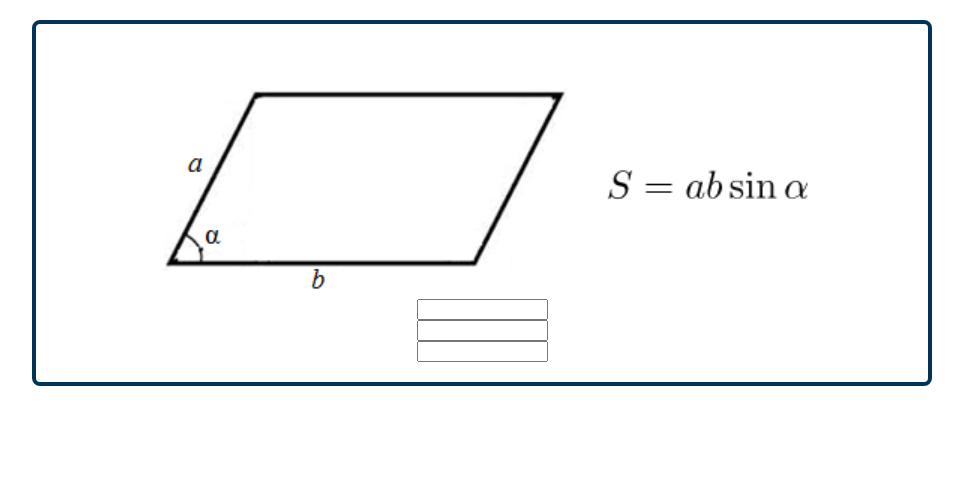
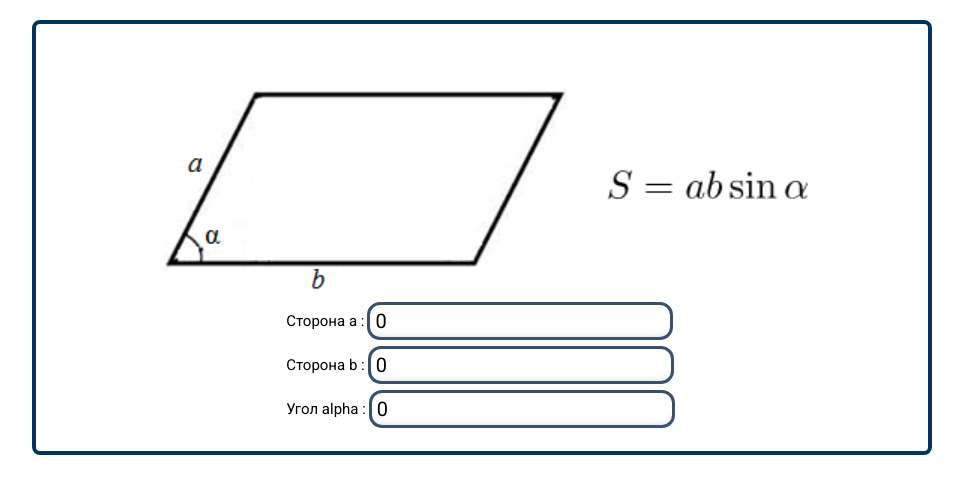
Before and after one commit to BobVoit/summer_prac, a React (Create React App) app: page / in a window 1280 px wide. Shown: the top 494 px of the page, without its empty margins (158-1121 px from the left). Built offline with nearby package versions, Linux system fonts and the light colour scheme.

Commit message:
Add styles for fields

```diff
--- a/src/App.js
+++ b/src/App.js
@@ -1,17 +1,34 @@
+import { useState } from 'react';
 import './styles/index.scss';
 import Image from './components/Image';
 import Field from './components/Field';
 
 function App() {
+  const [a, aSetValue] = useState(0);
+  const [b, bSetValue] = useState(0);
+  const [alpha, alphaSetValue] = useState(0);
+
   return (
     <div className="wrapper">
       <div className="container">
         <div className="main">
           <Image />
           <div className="fields">
-            <Field />
-            <Field />
-            <Field />
+            <Field
+              name="Сторона a"
+              value={a}
+              change={e => aSetValue(e.target.value)}
+            />
+            <Field
+              name="Сторона b"
+              value={b}
+              change={e => bSetValue(e.target.value)}
+            />
+            <Field
+              name="Угол alpha"
+              value={alpha}
+              change={e => alphaSetValue(e.target.value)}
+            />
           </div>
         </div>
       </div>
--- a/src/components/Field.js
+++ b/src/components/Field.js
@@ -1,13 +1,27 @@
 
 
-const Field = ({  }) => {
+const Field = ({
+    name = "",
+    change = () => {},
+    value = "",
+}) => {
 
     const styles = {
         maxWidth: '1000px',
     }
     return (
         <div className="field" style={styles}>
-            <input type="text" />
+            <label
+                className="field__label"
+            >{name + " : "}</label>
+            <div className="field__wrapper">
+                <input
+                    type="text"
+                    className="field__input"
+                    onChange={change}
+                    value={value}
+                />
+            </div>
         </div>
     );
 }
--- /dev/null
+++ b/src/styles/field.scss
@@ -0,0 +1,33 @@
+.field {
+    display: flex;
+    align-items: center;
+}
+
+.field__label {
+    font-size: 1.5rem;
+    user-select: none;
+}
+
+.field__wrapper {
+    width: 30rem;
+    border-radius: 1rem;
+
+    outline: .3rem solid #3a506b;
+    //border: .3rem solid #3a506b;
+    padding: .3rem;
+    margin: .6rem;
+    box-shadow: 0px -9px 10px -13px #3a506b97 inset;
+
+    transition: all ease-in 0.1s;
+
+    &:focus-within {
+        box-shadow: 0px -9px 15px -13px #3a506b inset;
+    }
+
+}
+
+.field__input {
+    width: 100%;
+    height: 100%;
+    font-size: 2rem;
+}
--- a/src/styles/index.scss
+++ b/src/styles/index.scss
@@ -1,4 +1,7 @@
+@import url('https://fonts.googleapis.com/css2?family=Roboto:ital,wght@0,100;0,300;0,400;0,500;0,700;0,900;1,100;1,300;1,400;1,500;1,700;1,900&display=swap');
+
 @import "null.scss";
+@import "field.scss";
 
 html {
     font-size: 10px;
@@ -6,6 +9,7 @@ html {
 
 body {
     background-color: #ffffff;
+    font-family: 'Roboto', sans-serif;
 }
 
 .wrapper {
--- a/src/styles/null.scss
+++ b/src/styles/null.scss
@@ -67,6 +67,13 @@ select {
   font: inherit;
 }
 
+input,
+input:focus {
+  border: none;
+  outline: none;
+  background: transparent;
+}
+
 /* Удаляем все анимации и переходы для людей, которые предпочитай их не использовать */
 @media (prefers-reduced-motion: reduce) {
   * {
```
Also changed, not shown: src/modules/commonModule.js (added, +13 -0 lines).
